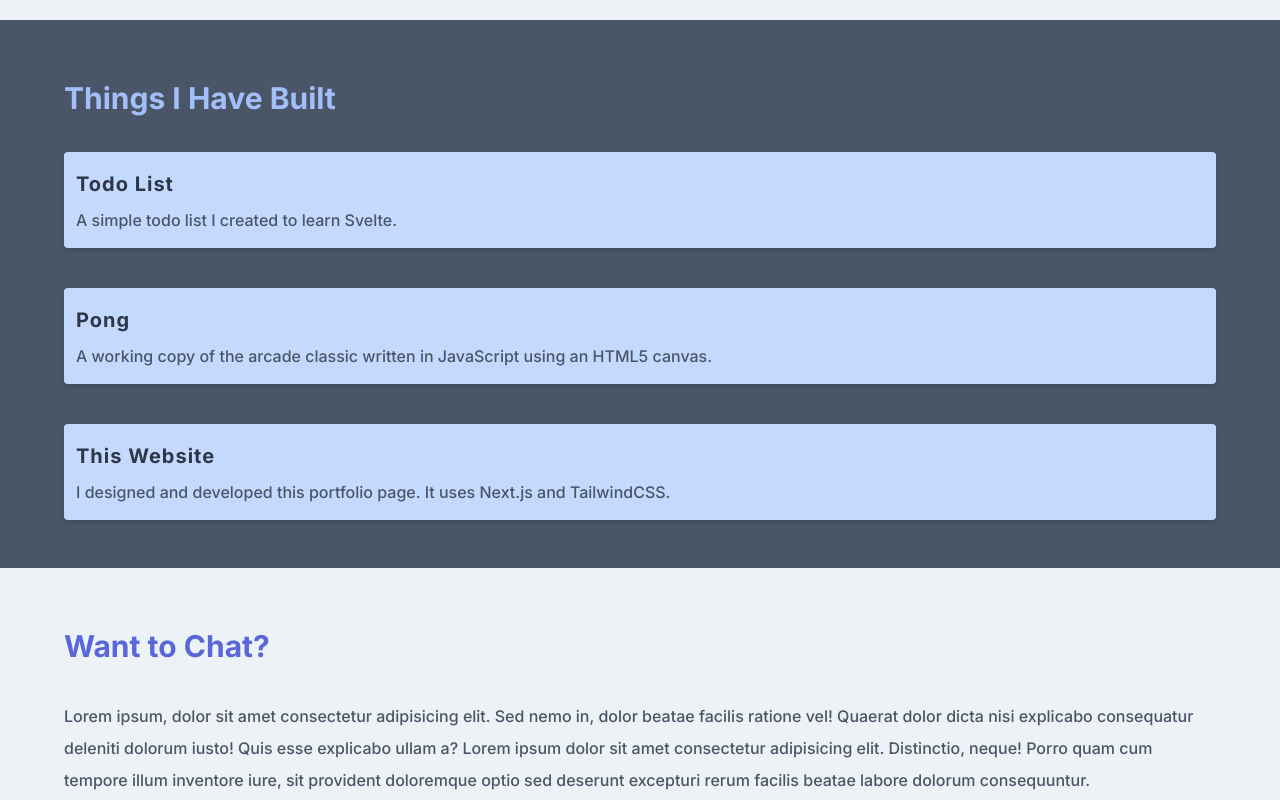
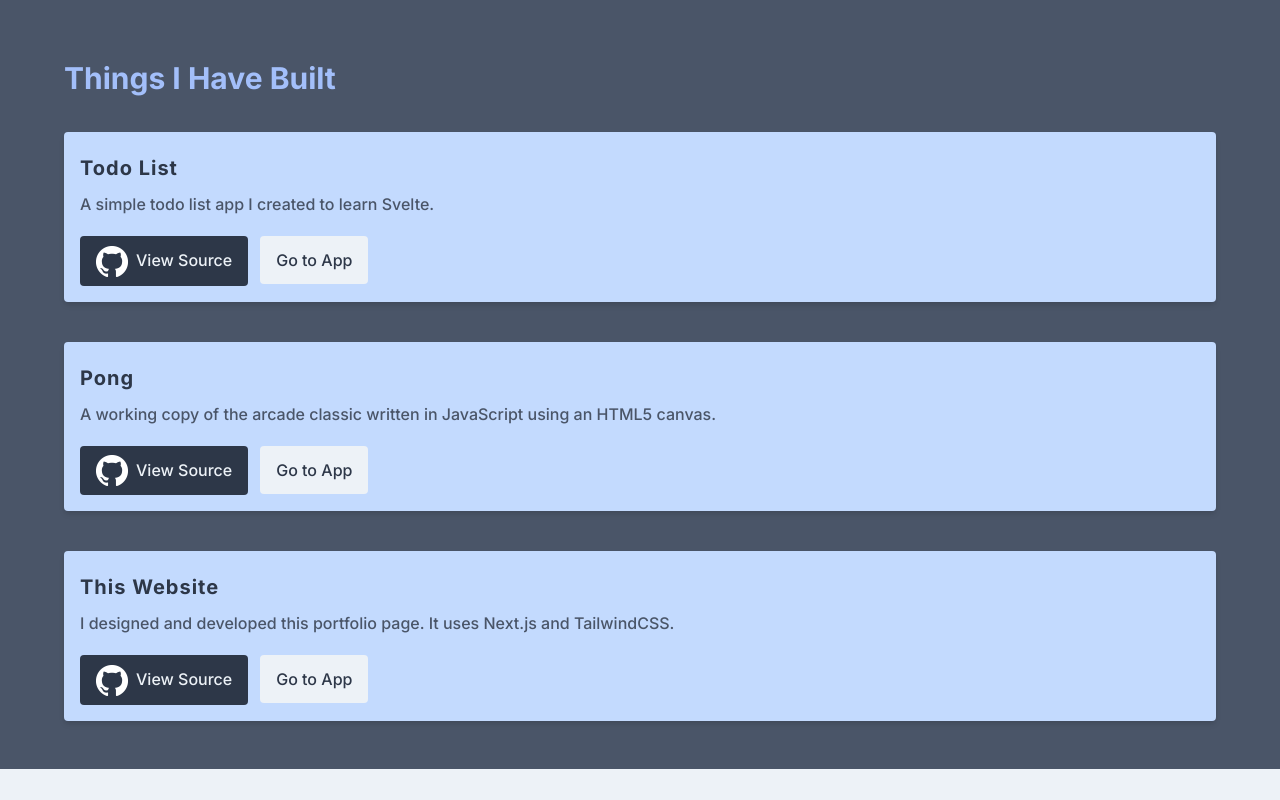
Before and after one commit to austincrim/austincrim.com-next, a Next.js app: page / in a window 1280 px wide. Shown: the part 1020-1820 px from the top of the page. Built offline with nearby package versions, Linux system fonts and the light colour scheme.

Commit message:
refactor Butto component, portfolio section WIP

```diff
--- a/data/projects.json
+++ b/data/projects.json
@@ -2,7 +2,9 @@
     "projects": [
         {
             "title": "Todo List",
-            "description": "A simple todo list I created to learn Svelte."
+            "description": "A simple todo list app I created to learn Svelte.",
+            "imagePath": "/todo.jpg",
+            "repoUrl": "https://github.com/austincrim/tailwind-svelte"
         },
         {
             "title": "Pong",
--- a/src/components/Button.js
+++ b/src/components/Button.js
@@ -1,12 +1,16 @@
 import React from 'react';
 
 const Button = (props) => {
-    let classes = 'btn py-2 px-4 mt-4 mx-2 rounded hover:shadow-md active:duration-75 active:shadow-none transition-all duration-150 ease-in';
+    let classes = 'btn py-2 px-4 rounded hover:shadow-md active:duration-75 active:shadow-none transition-all duration-150 ease-in';
 
     if (props.primary) {
         classes += ' bg-indigo-600 text-gray-200 hover:bg-indigo-700';
     } else if (props.secondary) {
-        classes += ' border-2 border-indigo-500 text-indigo-700';
+        classes += ' bg-indigo-200 text-indigo-800';
+    } else if (props.dark) {
+        classes += ' bg-gray-800 text-gray-200 hover:bg-gray-900'
+    } else if (props.light) {
+        classes += ' bg-gray-200 text-gray-800 hover:bg-gray-300'
     }
 
     return (
--- a/src/components/Hero.js
+++ b/src/components/Hero.js
@@ -17,7 +17,7 @@ const Hero = () => (
                 <br />
               Welcome to my portfolio.
             </h2>
-          <div className='mt-4'>
+            <div className='mt-4 space-x-4'>
                 <Button primary>
                     Download Resume
                 </Button>
--- a/src/components/PortfolioCard.js
+++ /dev/null
@@ -1,14 +0,0 @@
-import React from 'react';
-
-const PortfolioCard = (props) => (
-    <div className='w-full p-3 bg-indigo-200 text-gray-800 rounded shadow-md'>
-        <div className='text-xl font-semibold tracking-wider'>
-            {props.title}
-        </div>
-        <div className='text-gray-700'>
-            {props.children}
-        </div>
-    </div>
-);
-
-export default PortfolioCard;
--- /dev/null
+++ b/src/components/ProjectCard.js
@@ -0,0 +1,28 @@
+import Button from './Button';
+
+const PortfolioCard = (props) => (
+    <div className='flex w-full p-4 bg-indigo-200 text-gray-800 rounded shadow-md'>
+        <div className='flex flex-col'>
+            <div className='text-xl font-semibold tracking-wider'>
+                {props.title}
+            </div>
+            <div className='text-gray-700'>
+                {props.children}
+            </div>
+            <div className='mt-4 space-x-3'>
+                <a href={props.repoUrl}>
+                    <Button dark>
+                        <img className='inline mr-2' src='/github-logo.png' />
+                        View Source
+                    </Button>
+                </a>
+                <Button light>Go to App</Button>
+            </div>
+        </div>
+        <div>
+            {/* <img src={props.image} /> */}
+        </div>
+    </div>
+);
+
+export default PortfolioCard;
--- a/src/pages/index.js
+++ b/src/pages/index.js
@@ -1,43 +1,38 @@
 import fs from 'fs';
 import path from 'path';
-import React from 'react';
 import Head from 'next/head';
 import Nav from '../components/Nav';
 import Hero from '../components/Hero';
 import Section from '../components/Section';
-import Skill from '../components/Skill';
+import SkillCard from '../components/SkillCard';
 import Footer from '../components/Footer';
-import PortfolioCard from '../components/PortfolioCard';
+import ProjectCard from '../components/ProjectCard';
 
 const Index = ({ skills, projects }) => (
     <>
         <Head>
             <title>Austin Crim - Web Developer Portfolio</title>
             <meta name='viewport' content='initial-scale=1.0, width=device-width' />
-            <meta name='description' content='The portfolio of Austin Crim, a fullstack web developer'/>
+            <meta name='description' content='The portfolio of Austin Crim, a fullstack web developer' />
         </Head>
+
         <Nav />
         <Hero />
+
         <Section primary title='Tools I Have Used' id='skills'>
-            <div className='grid lg:grid-cols-4 md:grid-cols-3 sm:grid-cols-2 gap-10'>
-                {skills.map((skill, index) => <Skill title={skill.title} image={skill.imagePath} alt={skill.alt} key={index} />)}
+            <div className='grid lg:grid-cols-4 md:grid-cols-3 grid-cols-2 gap-10'>
+                {skills.map((skill, index) => <SkillCard title={skill.title} image={skill.imagePath} alt={skill.alt} key={index} />)}
             </div>
         </Section>
         <Section title='Things I Have Built' id='portfolio'>
             <div className='grid gap-10'>
-                {projects.map((project, index) => <PortfolioCard title={project.title} key={index}>{project.description}</PortfolioCard>)}
+                {projects.map((project, index) => <ProjectCard title={project.title} image={project.imagePath} repoUrl={project.repoUrl} key={index}>{project.description}</ProjectCard>)}
             </div>
         </Section>
         <Section primary title='Want to Chat?' id='contact'>
-            Lorem ipsum, dolor sit amet consectetur adipisicing elit. Sed
-            nemo in, dolor beatae facilis ratione vel! Quaerat dolor dicta
-            nisi explicabo consequatur deleniti dolorum iusto! Quis esse
-            explicabo ullam a? Lorem ipsum dolor sit amet consectetur
-            adipisicing elit. Distinctio, neque! Porro quam cum tempore
-            illum inventore iure, sit provident doloremque optio sed
-            deserunt excepturi rerum facilis beatae labore dolorum
-            consequuntur.
+
         </Section>
+
         <Footer>Designed and developed by Austin Crim</Footer>
     </>
 );
```
Also changed, not shown: public/github-logo.png (added), public/todo.jpg (added), src/components/SkillCard.js (renamed from src/components/Skill.js). Lines whose indentation alone changed are shown as unchanged.
